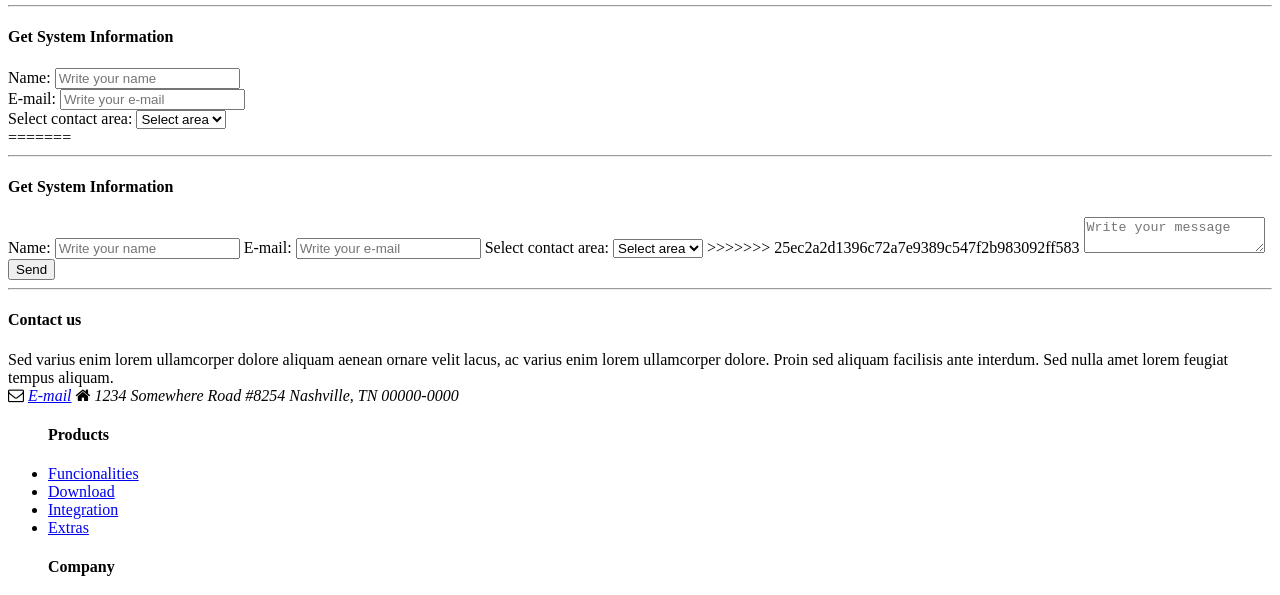
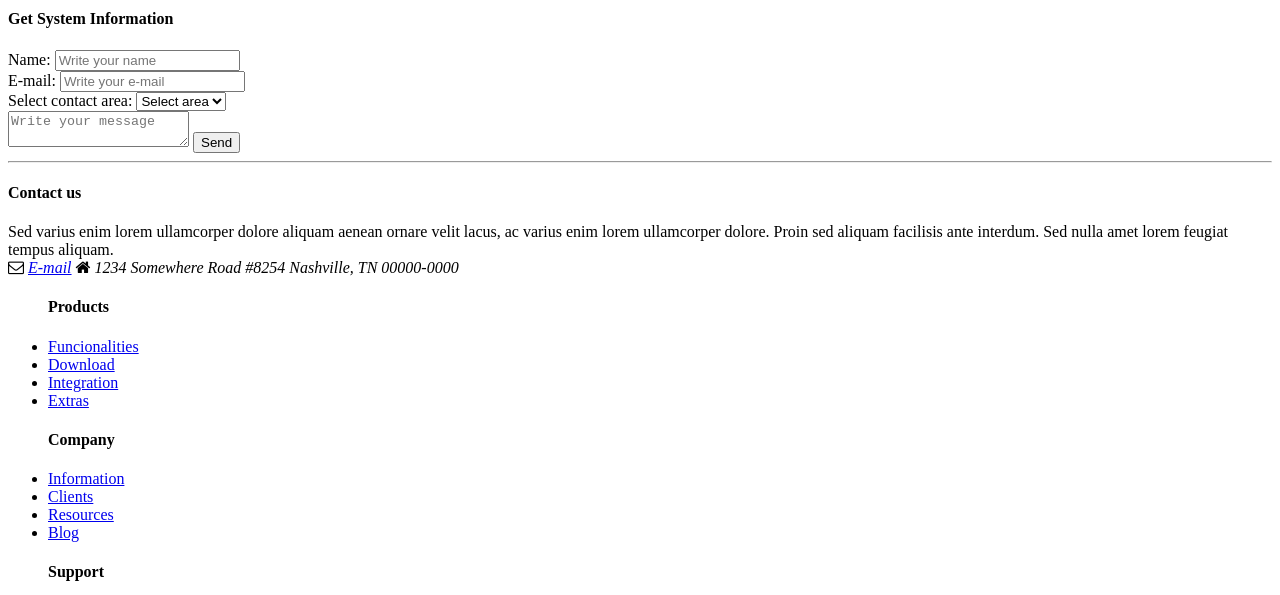
Before and after one commit to MarciaBeron/BaSP-M2022-Etapa-1, a plain HTML site: page Semana-1/index.html in a window 1280 px wide. Shown: the part 1127-1722 px from the top of the page. Drawn offline with Linux system fonts and the light colour scheme.

Commit message:
fixed mistakes

```diff
--- a/Semana-1/index.html
+++ b/Semana-1/index.html
@@ -92,7 +92,6 @@
                 vestibulum.
                 <img src="data-cloud.png" alt="Data cloud" width="170px">
             </p>
-<<<<<<< HEAD
        </fieldset>
     </div>
     <hr>
@@ -112,22 +111,6 @@
         </select>
     </form>
     <form action="/action_page.php" method="post">
-=======
-
-        </fieldset>
-    </div>
-    <hr>
-    <form action="/action_page.php" method="post">
-        <h4 id="get-system-information">Get System Information</h4>
-        <label for="name">Name:</label>
-        <input type="text" name="name" placeholder="Write your name">
-        <label for="email">E-mail:</label>
-        <input type="email" name="email" placeholder="Write your e-mail">
-        <label for="select-c-area">Select contact area:</label>
-        <select name="select-c-area">
-            <option value="select-c-area">Select area</option>
-        </select>
->>>>>>> 25ec2a2d1396c72a7e9389c547f2b983092ff583
         <textarea name="write-ur-message" placeholder="Write your message"></textarea>
         <input type="submit" name="Send" value="Send">
     </form>
```
